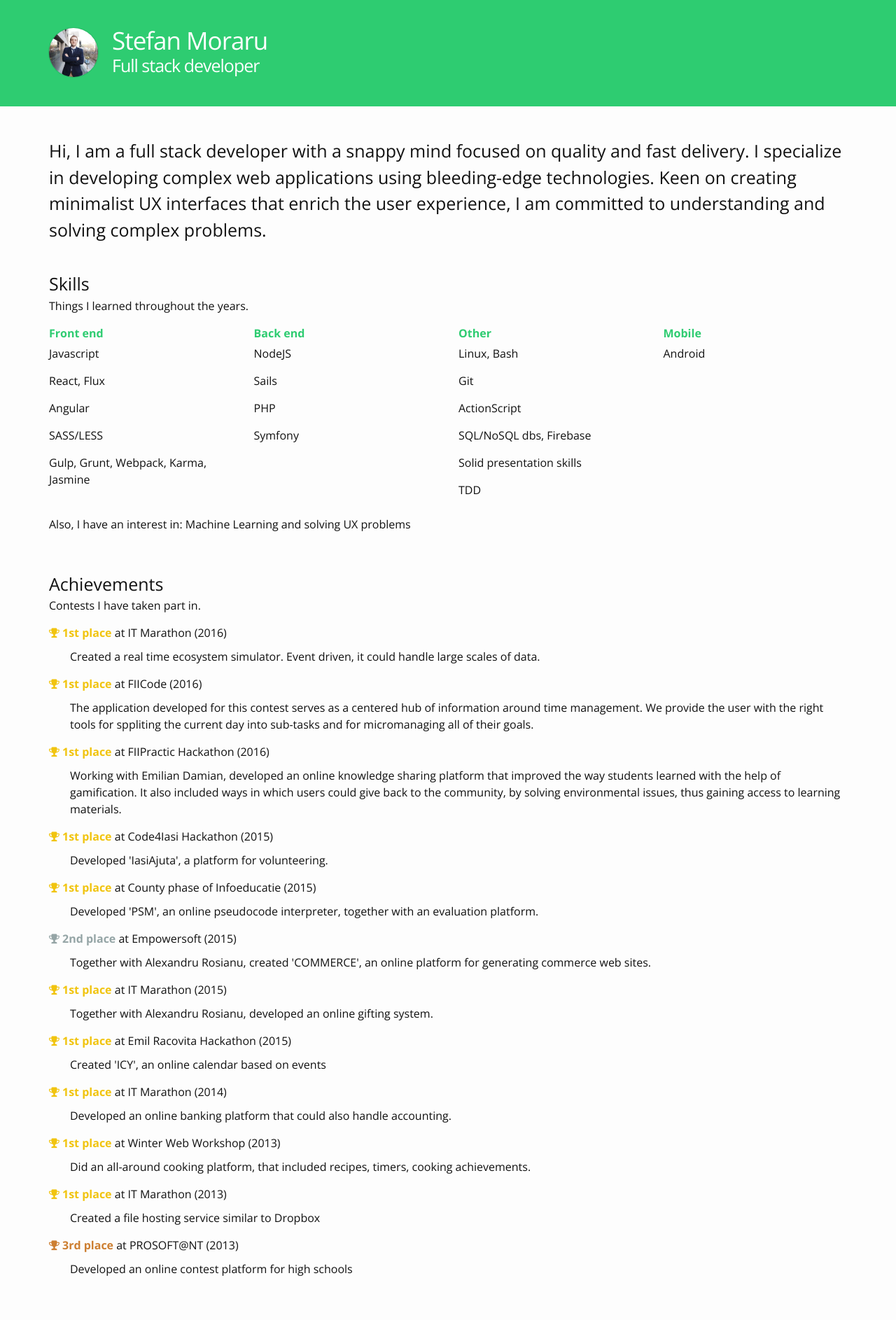
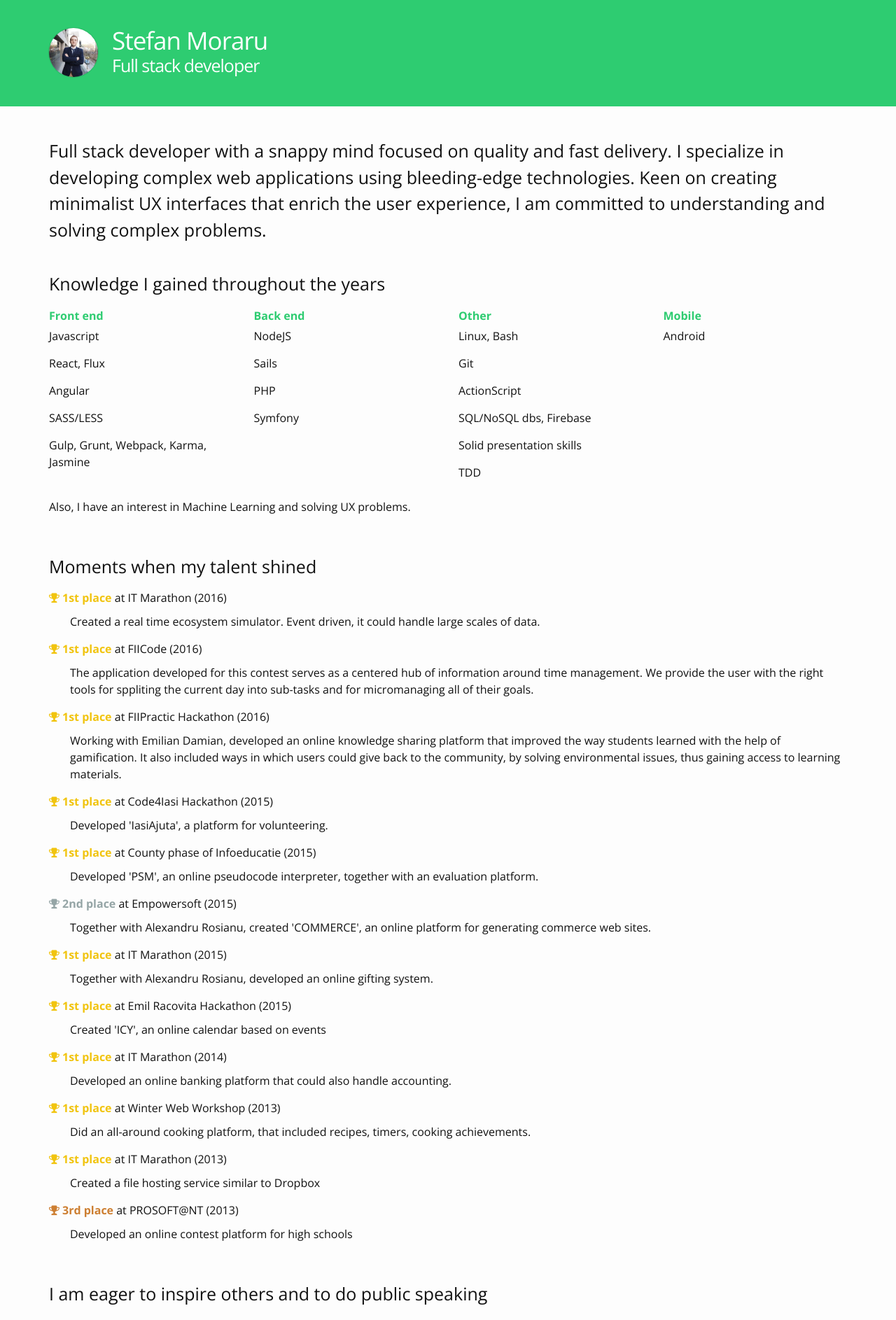
Before and after one commit to stefan-moraru/stefanmoraru.ro, a Jekyll site: the page built from index.html, in a window 1280 px wide. Shown: the top 1886 px of the page at 70% size. Built offline with Jekyll 4.4.1, drawn with Linux system fonts in a browser that asks for light colours; nearby versions of some CDN libraries; some of the changed text lies outside the part shown.

Commit message:
Improvements

```diff
--- a/_data/data.yml
+++ b/_data/data.yml
@@ -1 +1 @@
-description: Hi, I am a full stack developer with a snappy mind focused on quality and fast delivery. I specialize in developing complex web applications using bleeding-edge technologies. Keen on creating minimalist UX interfaces that enrich the user experience, I am committed to understanding and solving complex problems.
+description: Full stack developer with a snappy mind focused on quality and fast delivery. I specialize in developing complex web applications using bleeding-edge technologies. Keen on creating minimalist UX interfaces that enrich the user experience, I am committed to understanding and solving complex problems.
--- a/_sass/_index.scss
+++ b/_sass/_index.scss
@@ -1,4 +1,11 @@
 .home {
+
+  section {
+    .section__title {
+      //font-weight: 400;
+      margin-bottom: 14px;
+    }
+  }
 
   .speaking {
     margin-top: 20px;
--- a/index.html
+++ b/index.html
@@ -5,13 +5,12 @@ layout: default
 <div class="home">
   <section style="margin-top: 15px;">
     <div class="section__content">
-      <h3>{{ site.data.data.description }}</h3>
+      <h3 style="font-weight: 300;">{{ site.data.data.description }}</h3>
     </div>
   </section>
 
   <section class="skills">
-    <h3>Skills</h3>
-    <h4>Things I learned throughout the years.</h4>
+    <h3 class="section__title">Knowledge I gained throughout the years</h3>
 
     <div class="section__content">
       <div class="row">
@@ -28,15 +27,14 @@ layout: default
 
       <div class="row extra">
         <div class="col-xs-12">
-          <h4>Also, I have an interest in: {{ site.data.skills_extra.content }}</span>
+          <h4>Also, I have an interest in {{ site.data.skills_extra.content }}.</span>
         </div>
       </div>
     </div>
   </section>
 
   <section>
-    <h3>Achievements</h3>
-    <h4>Contests I have taken part in.</h4>
+    <h3 class="section__title">Moments when my talent shined</h3>
 
     <div class="section__content row">
       {% for item in site.data.achievements %}
@@ -59,8 +57,7 @@ layout: default
   -->
 
   <section>
-    <h3>Public speaking</h3>
-    <h4>Inspiring other people to be great is one of my passions, and that is reflected in my eagerness to do public speaking.</h4>
+    <h3>I am eager to inspire others and to do public speaking</h3>
 
     <div class="section__content row">
       {% for item in site.data.speaking %}
```
